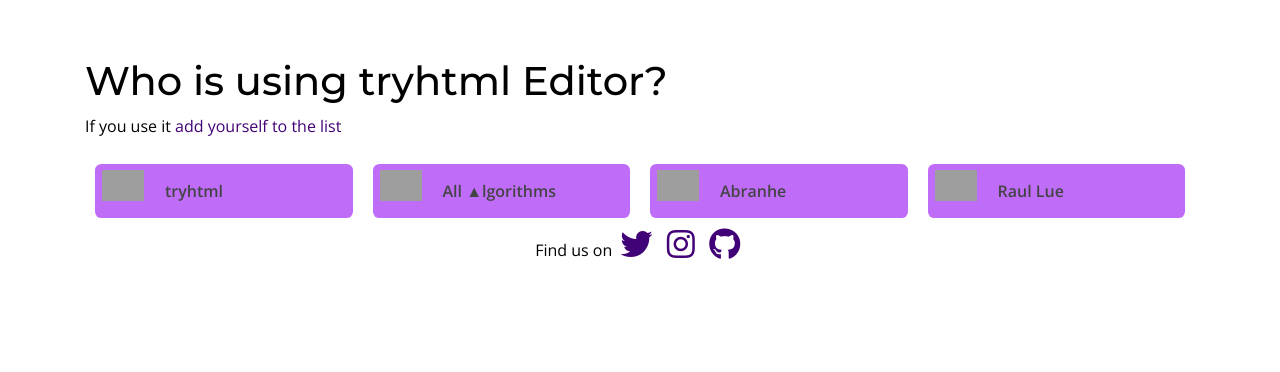
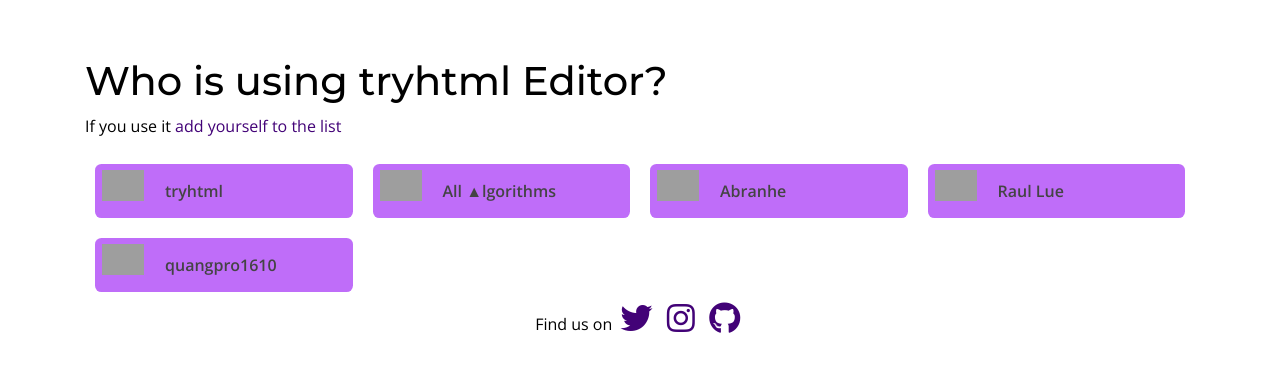
Before and after one commit to AnonymousKai/editor, a plain HTML site: page users.html in a window 1280 px wide. Drawn offline with nearby package versions, Linux system fonts and the light colour scheme; grey boxes are pictures that could not be loaded.

Commit message:
added myself

```diff
--- a/users.html
+++ b/users.html
@@ -32,7 +32,8 @@
         <a class="github-user" href="https://github.com/tryhtml">tryhtml</a>
         <a class="github-user" href="https://github.com/allalgorithms">All ▲lgorithms</a>
         <a class="github-user" href="https://github.com/abranhe">Abranhe</a>
-	<a class="github-user" href="https://github.com/rul3">Raul Lue</a>
+		<a class="github-user" href="https://github.com/rul3">Raul Lue</a>
+		<a class="github-user" href="https://github.com/quangpro1610">quangpro1610</a>
 
         <!-- Example
         <a class="github-user" href="https://github.com/<your-username>">Your Name</a>
```
